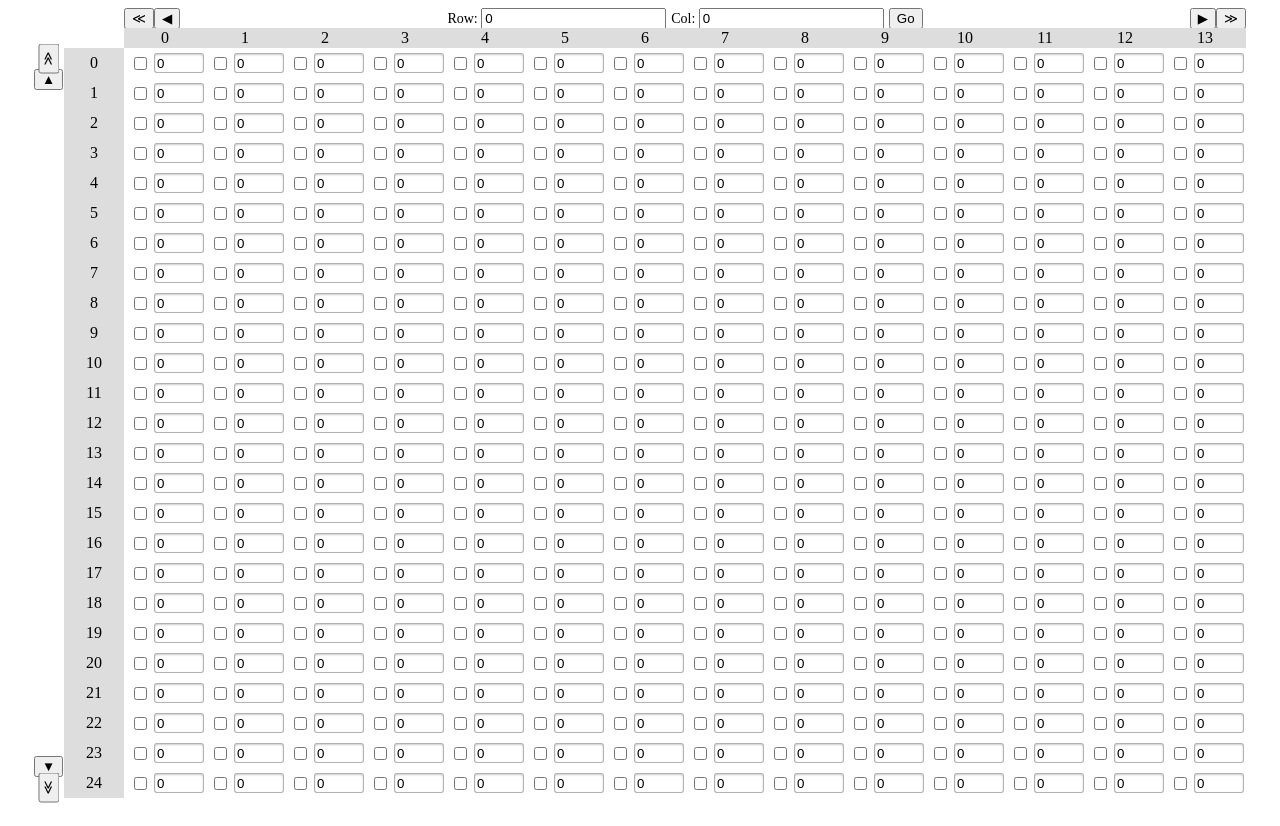
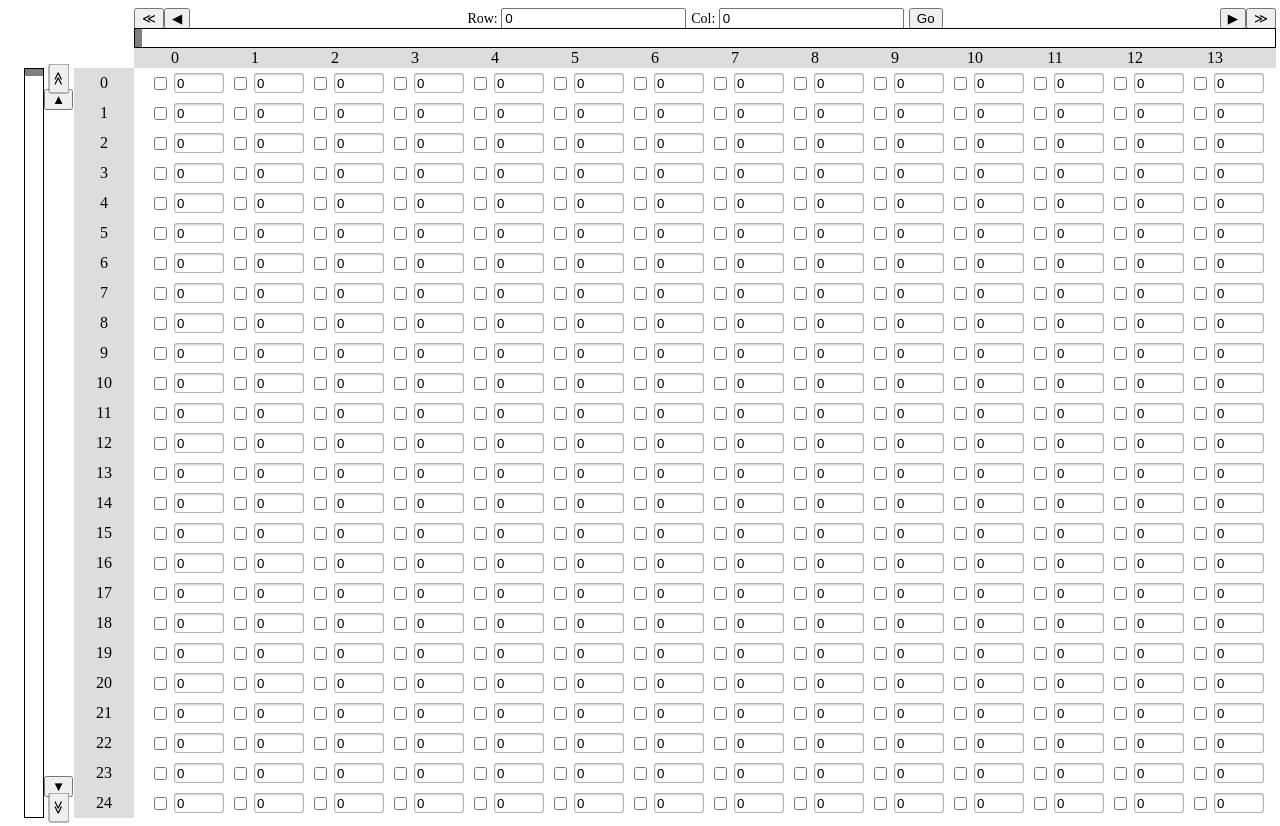
Before and after one commit to akyGit/virtual-components-table, a Vue app: page / in a window 1280 px wide. Built offline with nearby package versions, Linux system fonts and the light colour scheme.

Commit message:
scroll added

```diff
--- a/src/components/Grid/Grid.less
+++ b/src/components/Grid/Grid.less
@@ -8,11 +8,23 @@
 
     &__container {
         display: grid;
-        grid-template-rows: 20px 20px auto;
-        grid-template-areas: 'corner corner colButtons'
-            'corner corner columnIndexes'
-            'rowButtons rowIndexes table';
-        grid-template-columns: 30px 60px calc(100% - 90px);
+        grid-template-rows: 20px 20px 20px auto;
+        grid-template-areas:
+            'corner       corner     corner     colButtons'
+            'corner       corner     corner     colScrollBar'
+            'corner       corner     corner     columnIndexes'
+            'rowScrollBar rowButtons rowIndexes table';
+        grid-template-columns: 20px 30px 60px calc(100% - 90px);
+    }
+
+    &__colScrollBar {
+        width: 100%;
+        height: 20px;
+    }
+
+    &__rowScrollBar {
+        width: 20px;
+        height: 100%;
     }
 
     &__saveButton {
@@ -27,6 +39,10 @@
         display: flex;
         flex-direction: column;
         align-items: center;
+
+        &--disabled {
+            opacity: 0.2;
+        }
 
         &__row {
             display: flex;
--- a/src/components/Grid/Grid.vue
+++ b/src/components/Grid/Grid.vue
@@ -21,10 +21,41 @@
         :goToRowMax='goToRowMax'
       />
 
-      <GridColRuler :colCells='visibleGridData[0]' />
-      <GridRowRuler :rowCells='visibleGridData.map(row => row[0])' />
+      <GridColRuler
+        :colCells='colRulerCells'
+        :simplified='scrolling'
+      />
 
-      <table class='Grid__table'>
+      <GridRowRuler
+        :rowCells='rowRulerCells'
+        :simplified='scrolling'
+      />
+
+      <div class='Grid__colScrollBar'>
+        <GridScrollBar
+          :onScroll='onScrollCol'
+          :onScrollDelay='onScrollColDelay'
+          :onScrollStart='onScrollStart'
+          :onScrollContinue='onScrollContinue'
+          :delay='300'
+          :value='scrollCol'
+          :maxValue='40000'
+        />
+      </div>
+
+      <div class='Grid__rowScrollBar'>
+        <GridScrollBar
+          :onScroll='onScrollRow'
+          :onScrollDelay='onScrollRowDelay'
+          :onScrollStart='onScrollStart'
+          :delay='300'
+          :value='scrollRow'
+          :maxValue='40000'
+          vertical
+        />
+      </div>
+
+      <table :class="{ 'Grid__table': true, 'Grid__table--disabled': scrolling }">
         <tr
           class='Grid__table__row'
           v-for='(row, rowIndex) in visibleGridData'
@@ -48,6 +79,7 @@
               type='number'
               :value='cell.number'
               :disabled='cell.enabled'
+              @keypress='onlyNumber'
               @input='changeNumber(cell.id, $event.target.value)'
             />
           </td>
@@ -64,6 +96,7 @@ import GridRowControllers from './partitions/GridRowControllers';
 import GridColControllers from './partitions/GridColControllers';
 import GridRowRuler from './partitions/GridRowRuler';
 import GridColRuler from './partitions/GridColRuler';
+import GridScrollBar from './partitions/GridScrollBar';
 import GridData from '../../utils/GridData';
 import config from '../../etc/config.json';
 
@@ -79,6 +112,7 @@ export default {
     GridColControllers,
     GridRowRuler,
     GridColRuler,
+    GridScrollBar,
   },
 
   data() {
@@ -92,6 +126,9 @@ export default {
       changed: 0,
       windowWidth: 0,
       windowHeight: 0,
+      scrolling: false,
+      scrollCol: 0,
+      scrollRow: 0,
       passRecalculate: false,
     };
   },
@@ -108,6 +145,18 @@ export default {
   },
 
   computed: {
+    colRulerCells() {
+      return this.scrolling
+        ? new Array(this.visibleCol).fill(null).map((c, i) => this.scrollCol + i)
+        : this.visibleGridData[0];
+    },
+
+    rowRulerCells() {
+      return this.scrolling
+        ? new Array(this.visibleRow).fill(null).map((c, i) => this.scrollRow + i)
+        : this.visibleGridData.map(row => row[0])
+    },
+
     visibleRow() {
       // columns controllers (20) and columns ruler height (20) - 40
       // height of grid cell                                    - 30
@@ -158,11 +207,17 @@ export default {
 
     /* controls */
     goToColumnPrev() {
-      if (((this.colOffset + this.col) - 1) >= 0) this.colOffset -= 1;
+      if (((this.colOffset + this.col) - 1) >= 0) {
+        this.colOffset -= 1;
+        this.scrollCol = this.colOffset + this.col;
+      }
     },
 
     goToColumnNext() {
-      if ((this.colOffset + this.col) < (maxSize - this.visibleCol)) this.colOffset += 1;
+      if ((this.colOffset + this.col) < (maxSize - this.visibleCol)) {
+        this.colOffset += 1;
+        this.scrollCol = this.colOffset + this.col;
+      }
     },
 
     goToColumnMin() {
@@ -170,6 +225,7 @@ export default {
       this.colOffset = 0;
       this.col = 0;
       this.colBound = true;
+      this.scrollCol = 0;
     },
 
     goToColumnMax() {
@@ -179,14 +235,21 @@ export default {
       this.colOffset = realSize - this.visibleCol;
       this.col = nx;
       this.colBound = true;
+      this.scrollCol = maxSize;
     },
 
     goToRowPrev() {
-      if (((this.rowOffset + this.row) - 1) >= 0) this.rowOffset -= 1;
+      if (((this.rowOffset + this.row) - 1) >= 0) {
+        this.rowOffset -= 1;
+        this.scrollRow = this.rowOffset + this.row;
+      }
     },
 
     goToRowNext() {
-      if (((this.rowOffset + this.row) + 1) < (maxSize - this.visibleRow)) this.rowOffset += 1;
+      if (((this.rowOffset + this.row) + 1) < (maxSize - this.visibleRow)) {
+        this.rowOffset += 1;
+        this.scrollRow = this.rowOffset + this.row;
+      }
     },
 
     goToRowMin() {
@@ -194,6 +257,7 @@ export default {
       this.rowOffset = 0;
       this.row = 0;
       this.rowBound = true;
+      this.scrollRow = 0;
     },
 
     goToRowMax() {
@@ -203,14 +267,17 @@ export default {
       this.rowOffset = realSize - this.visibleRow;
       this.row = ny;
       this.rowBound = true;
+      this.scrollRow = maxSize;
     },
 
     /* grid data change handlers */
     changeNumber(id, number) {
+      let value = parseInt(number, 10);
+
       this.changed += 1;
 
-      if (this.tempData[id]) this.tempData[id].number = number;
-      else this.tempData[id] = { number };
+      if (this.tempData[id]) this.tempData[id].number = value;
+      else this.tempData[id] = { number: value };
     },
 
     changeEnabled(id, enabled) {
@@ -218,6 +285,43 @@ export default {
 
       if (this.tempData[id]) this.tempData[id].enabled = enabled;
       else this.tempData[id] = { enabled };
+    },
+
+    onlyNumber(e) {
+      if ((e.keyCode < 48 || e.keyCode > 57)) {
+        e.preventDefault();
+      }
+    },
+
+    /* scrolling handlers */
+    async onScrollColDelay(value) {
+      const col = parseInt(value, 10);
+
+      await this.handleGoTo(this.row + this.rowOffset, col);
+      this.scrolling = false;
+    },
+
+    async onScrollRowDelay(value) {
+      const row = parseInt(value, 10);
+
+      await this.handleGoTo(row, this.col + this.colOffset);
+      this.scrolling = false;
+    },
+
+    onScrollStart() {
+      this.scrolling = true;
+    },
+
+    onScrollContinue() {
+      this.scrolling = true;
+    },
+
+    onScrollCol(value) {
+      this.scrollCol = parseInt(value, 10);
+    },
+
+    onScrollRow(value) {
+      this.scrollRow = parseInt(value, 10);
     },
 
     /* resize event handler */
@@ -253,6 +357,7 @@ export default {
 
     /* go to direct row/col */
     async handleGoTo(row = 0, col = 0) {
+      this.scrolling = true;
       const maxRowBound = maxSize - this.visibleRow;
       const maxColBound = maxSize - this.visibleCol;
 
@@ -280,6 +385,7 @@ export default {
       if (colChanged) newCol = parsedCol;
 
       this.gridData = await this.grid.getGridPartWithDelay(newRow, newCol, realSize, 500);
+      this.scrolling = false;
 
       this.row = newRow;
       this.col = newCol;
@@ -289,6 +395,9 @@ export default {
 
       if (colChanged) this.colOffset = newColOffset;
       else this.colOffset = parsedCol < gap ? parsedCol : gap;
+
+      this.scrollRow = this.row + this.rowOffset;
+      this.scrollCol = this.col + this.colOffset;
     },
   },
 
--- /dev/null
+++ b/src/components/Grid/partitions/GridScrollBar.less
@@ -0,0 +1,31 @@
+.GridScrollBar {
+    position: relative;
+    box-sizing: border-box;
+    width: 100%;
+    height: 100%;
+    border: solid 1px black;
+
+    &__thumb {
+        position: absolute;
+        top: 0;
+        left: 0;
+        height: 100%;
+        width: 7px;
+        background-color: black;
+        transition: all 50ms;
+        opacity: 0.5;
+
+        &:hover {
+            opacity: 1;
+        }
+
+        &:active {
+            opacity: 1;
+        }
+
+        &--vertical {
+            height: 7px;
+            width: 100%;
+        }
+    }
+}
--- /dev/null
+++ b/src/components/Grid/partitions/GridScrollBar.vue
@@ -0,0 +1,143 @@
+<template>
+  <div
+    class='GridScrollBar'
+    @mousemove='move'
+    @mousedown="startDrag"
+  >
+      <div
+        ref='thumb'
+        :class="{
+          'GridScrollBar__thumb': true,
+          'GridScrollBar__thumb--vertical': vertical
+        }"
+      />
+  </div>
+</template>
+
+<script>
+import throttle from 'lodash/throttle';
+
+export default {
+  name: 'GridScrollBar',
+  props: {
+    vertical: {
+      type: Boolean,
+      default: false
+    },
+    value: {
+      type: Number,
+      default: 0,
+    },
+    maxValue: {
+      type: Number,
+      default: 100
+    },
+    delay: {
+      type: Number,
+      default: 800
+    },
+    onScroll: Function,
+    onScrollStart: Function,
+    onScrollEnd: Function,
+    onScrollDelay: Function,
+    onScrollContinue: Function,
+  },
+
+  data() {
+    return {
+      dragging: false,
+    };
+  },
+
+  mounted() {
+    this.interpolated = 0;
+    window.addEventListener('mouseup', this.stopDrag);
+  },
+
+  beforeDestroy() {
+    clearTimeout(this.timeoutId);
+  },
+
+  methods: {
+    startDrag() {
+      this.dragging = true;
+      if (this.onScrollStart) this.onScrollStart();
+    },
+
+    stopDrag() {
+      this.dragging = false;
+      if (this.onScrollEnd) this.onScrollEnd(this.interpolated);
+    },
+
+    mouseDown(e) {
+      this.$refs.thumb.addEventListener('mousemove', this.move, true);
+    },
+
+    move: throttle(function(e) {
+      if (this.dragging) {
+        if (this.timeoutId === -1 && this.onScrollContinue) {
+          this.onScrollContinue();
+        }
+
+        let newValue = this.vertical
+          ? e.clientY - this.$el.offsetTop - this.$refs.thumb.clientHeight / 2
+          : e.clientX - this.$el.offsetLeft - this.$refs.thumb.clientWidth / 2;
+
+        let interpolated = this.vertical
+          ? (newValue / this.$el.clientHeight) * this.maxValue
+          : (newValue / this.$el.clientWidth) * this.maxValue;
+
+        if (newValue < 0) { newValue = 0; interpolated = 0; }
+        if (newValue > (this.vertical
+          ? this.$el.clientHeight - this.$refs.thumb.clientHeight
+          : this.$el.clientWidth - this.$refs.thumb.clientWidth)
+        ) {
+          newValue = this.vertical
+            ? this.$el.clientHeight - this.$refs.thumb.clientHeight
+            : this.$el.clientWidth - this.$refs.thumb.clientWidth;
+
+          interpolated = this.maxValue;
+        }
+
+        this.interpolated = interpolated;
+
+        clearTimeout(this.timeoutId);
+        this.timeoutId = setTimeout(() => {
+          if (this.onScrollDelay) this.onScrollDelay(this.interpolated);
+          this.timeoutId = -1;
+        }, this.delay);
+
+        if (newValue + 'px' !== (this.vertical ? this.$refs.thumb.style.top : this.$refs.thumb.style.left)) {
+          if (this.vertical) this.$refs.thumb.style.top = newValue + 'px';
+          else this.$refs.thumb.style.left = newValue + 'px';
+
+          if (this.onScroll) this.onScroll(interpolated);
+        }
+      }
+    }, 30),
+  },
+
+  watch: {
+    value(newValue) {
+      if (!this.dragging) {
+        let newPosition = (newValue / this.maxValue) * (this.vertical ? this.$el.clientHeight : this.$el.clientWidth);
+
+        if (newPosition < 0) newPosition = 0;
+
+        if (newPosition > (this.vertical
+          ? this.$el.clientHeight - this.$refs.thumb.clientHeight
+          : this.$el.clientWidth- this.$refs.thumb.clientWidth)) {
+            newPosition = this.vertical
+              ? this.$el.clientHeight - this.$refs.thumb.clientHeight
+              : this.$el.clientWidth - this.$refs.thumb.clientWidth;
+        }
+
+        if (this.vertical) this.$refs.thumb.style.top = newPosition + 'px';
+        else this.$refs.thumb.style.left = newPosition + 'px';
+      }
+    }
+  }
+}
+</script>
+
+<style scoped lang="less" src='./GridScrollBar.less' />
```
Also changed, not shown: src/components/Grid/partitions/GridColControllers.vue (+8 -2 lines), src/components/Grid/partitions/GridColRuler.vue (+19 -3 lines), src/components/Grid/partitions/GridRowRuler.vue (+19 -3 lines).
